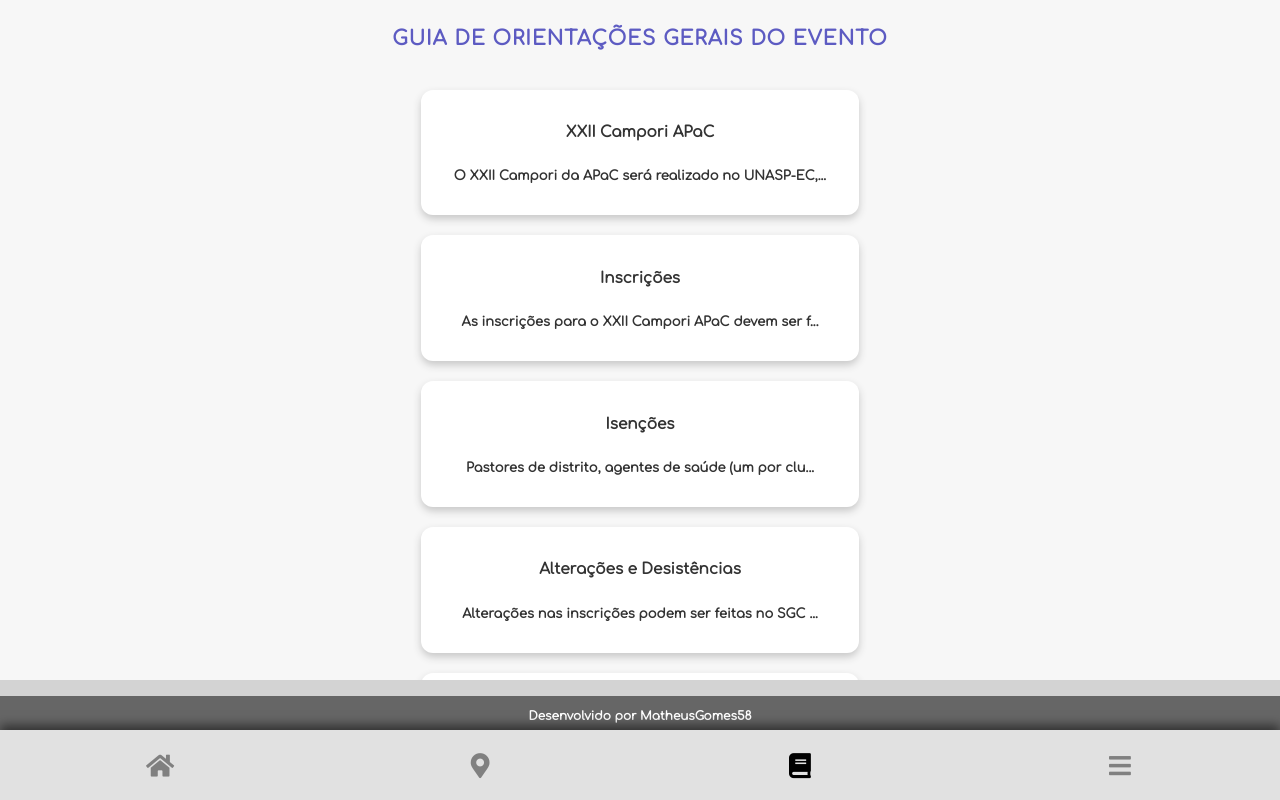
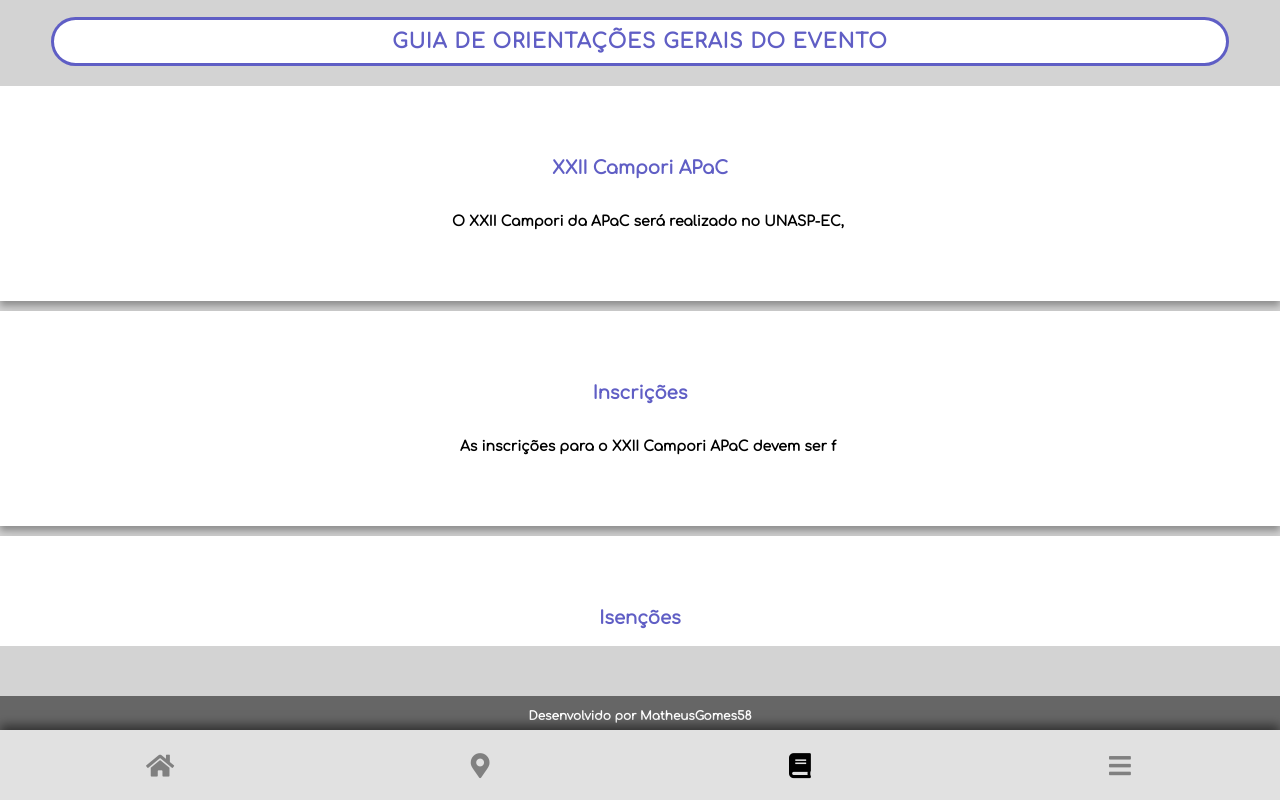
Before and after one commit to MatheusGomes58/AppCamporiAPaC, a React (Create React App) app: page /guide in a window 1280 px wide. Built offline with nearby package versions, Linux system fonts and the light colour scheme.

Commit message:
correção de mapeamentos

```diff
--- a/src/components/cards/card.css
+++ b/src/components/cards/card.css
@@ -10,7 +10,7 @@
   flex-direction: column;
   width: 97%;
   height: auto;
-  padding: 1%;
+  padding: 5%;
 }
 
 .card .card{
@@ -229,17 +229,17 @@
 }
 
 .medium{
-  height: 50vh;
+  height: auto;
 }
 
 .small{
-  height: 35vh;
+  height: auto;
 }
 
 .tiny{
-  height: 30vh;
+  height: auto;
 }
 
 .mili{
-  height: 20vh;
+  height: auto;
 }
--- a/src/css/guidePage.css
+++ b/src/css/guidePage.css
@@ -1,10 +1,17 @@
 /* Estilo base */
 .guide {
-    color: black;
-    background-color: rgba(255, 255, 255, 0.822);
-    width: 100vw;
-    height: 85vh;
-    overflow: auto;
+    display: flex;
+    flex-direction: column;
+    align-items: center;
+    justify-content: center;
+}
+
+.guide::-webkit-scrollbar {
+    display: none;
+}
+
+.guide-card-header>* {
+    z-index: 2;
 }
 
 /* Estrutura dos cards */
@@ -12,7 +19,8 @@
     width: 96%;
     max-width: 400px;
     background: #ffffff;
-    border-radius: 12px;
+    border-radius: 30px;
+    border: 3px solid #0300a3a1;
     box-shadow: 0px 4px 8px rgba(0, 0, 0, 0.2);
     overflow: hidden;
     transition: transform 0.3s ease-in-out, box-shadow 0.3s ease-in-out;
@@ -52,10 +60,6 @@
     height: 100%;
     background-color: rgba(0, 0, 0, 0.5);
     z-index: 1;
-}
-
-.guide-card-header>* {
-    z-index: 2;
 }
 
 /* Imagem no Header */
@@ -108,6 +112,10 @@
 /* Títulos e Textos */
 .guide-title {
     color: #0300a3a1;
+    background-color: white;
+    border-radius: 30px;
+    border: 3px solid #0300a3a1;
+    width: 90%;
     font-size: 20px;
     font-weight: bold;
     padding: 10px;
@@ -136,10 +144,13 @@
 /* Layout de Grid */
 .guide-columns {
     display: flex;
-    flex-direction: column;
-    align-items: center;
     justify-content: center;
-    width: 100%;
+    flex-wrap: wrap;
+    gap: 10px;
+    overflow: auto;
+    width: 100vw;
+    height: 70vh;
+    scrollbar-width: none;
 }
 
 .guide-columns-buttons {
--- a/src/pages/App.jsx
+++ b/src/pages/App.jsx
@@ -4,8 +4,6 @@ import MenuOptions from '../components/menu/menu';
 import '../css/App.css';
 import SchedulePage from './schedulePage';
 import GuidePage from './guidePage';
-import logo from '../img/Nome.png';
-import MapPage from './mapPage';
 import HomePage from './homePage';
 import ActivitiesPage from './activitiesPage';
 import CountPage from './countPage';
@@ -13,6 +11,7 @@ import { getAnalytics } from "firebase/analytics";
 import SplashScreen from '../components/splashScreen/splashScreen';
 import LoginPage from './loginPage';
 import ForgotPage from './forgotPage';
+import UnknowPage from './unknowPage';
 import MenuPage from './menuPage';
 
 function App() {
@@ -38,7 +37,7 @@ function AppContent() {
           <Route path="/home" element={<HomePage />} />
           <Route path="/guide" element={<GuidePage />} />
           <Route path="/schedule" element={<SchedulePage />} />
-          <Route path="/map" element={<MapPage />} />
+          <Route path="/map" element={<UnknowPage />} />
           <Route path="/count" element={<CountPage />} />
           <Route path="/menu" element={<MenuPage />} />
           <Route path="/show" element={<SplashScreen animateStop={true}/>}/>
@@ -47,6 +46,7 @@ function AppContent() {
           <Route path="/singin" element={<LoginPage menuEnabled={true}/>}/>
           <Route path="/profile" element={<LoginPage menuEnabled={true}/>}/>
           <Route path="/forgotPassword" element={<ForgotPage/>}/>
+          <Route path="*" element={<UnknowPage />} />
         </Routes>
         {!shouldHideMenu && (<MenuOptions />)}
       </main>
--- a/src/pages/guidePage.jsx
+++ b/src/pages/guidePage.jsx
@@ -1,6 +1,7 @@
 import React, { useEffect, useState } from 'react';
 import '../css/guidePage.css';
 import guideData from '../data/guideData.json';
+import Card from '../components/cards/cards';
 
 function GuidePage() {
     const [guides, setGuides] = useState([]);
@@ -44,36 +45,26 @@ function GuidePage() {
             {/* Lista de guias no formato de cards */}
             <div className="guide-columns">
                 {guides.map((guide, index) => (
-                    <div key={index} className="guide-card" onClick={() => openGuide(index)}>
-                        <div className="guide-card-content">
-                            <h3>{guide.title}</h3>
-                            <p>{guide.description[0].slice(0, 50)}...</p>
-                        </div>
-                    </div>
+                    <Card
+                        key={index}
+                        title={guide.title}
+                        text={guide.description[0].slice(0, 50)}
+                        size={'small'}
+                        onClick={() => openGuide(index)}
+                    />
                 ))}
             </div>
 
             {/* Modal para exibir detalhes do guia */}
             {currentGuide && (
-                <div className="modal-overlay">
+                <div className="modal-overlay" onClick={closeGuide}>
                     <div className="modal-content">
                         <div className='guide-card'>
-                            <span className="close-button" onClick={closeGuide}>&times;</span>
                             <h3 className="guide-title">{currentGuide.title}</h3>
                             <div className="guideData">
                                 {currentGuide.description.map((desc, i) => (
                                     <p key={i} className="guideDescription">{desc}</p>
                                 ))}
-                            </div>
-
-                            {/* Botões de navegação */}
-                            <div className="guide-columns-buttons">
-                                <button className="guide-button" onClick={prevGuide} disabled={currentIndex === 0}>
-                                    ← Anterior
-                                </button>
-                                <button className="guide-button" onClick={nextGuide} disabled={currentIndex === guides.length - 1}>
-                                    Próximo →
-                                </button>
                             </div>
                         </div>
                     </div>
--- a/src/pages/mapPage.jsx
+++ /dev/null
@@ -1,15 +0,0 @@
-import React from 'react';
-import GoogleMapEmbed from '../components/map/map';
-import '../css/mapPage.css';
-
-const App = () => {
-  return (
-    <div className='mapaCampori'>
-      <div className='mapCard'>
-      "Preparem-se para desbravar o mapa do nosso incrível Campori! Estamos trabalhando nos últimos detalhes e em breve vocês poderão explorar cada canto desse lugar. Fiquem ligados, em breve teremos mais novidades!"
-      </div>
-    </div>
-  );
-};
-
-export default App;
--- /dev/null
+++ b/src/pages/unknowPage.jsx
@@ -0,0 +1,15 @@
+import React from 'react';
+import GoogleMapEmbed from '../components/map/map';
+import '../css/unknowPage.css';
+
+const App = () => {
+  return (
+    <div className='mapaCampori'>
+      <div className='mapCard'>
+      "Preparem-se para desbravar o essa funcionalidade do nosso incrível Campori! Estamos trabalhando nos últimos detalhes e em breve vocês poderão explorar ainda mais dessa funcionalidade. Fiquem ligados, em breve teremos mais novidades!"
+      </div>
+    </div>
+  );
+};
+
+export default App;
```
Also changed, not shown: src/css/unknowPage.css (renamed from src/css/mapPage.css).
